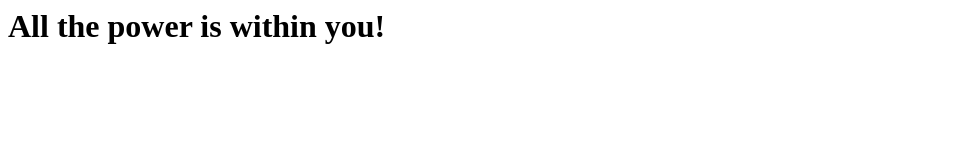
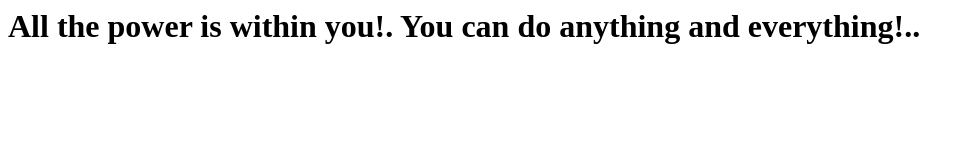
Before and after one commit to VeerendraVaitla0910/firstgitrepo, a plain HTML site: page index.html in a window 1280 px wide. Shown: the whole page, without its empty margins (0-974 px from the left). Drawn offline with Linux system fonts and the light colour scheme.

Commit message:
Completed First Quote

```diff
--- a/index.html
+++ b/index.html
@@ -1,6 +1,6 @@
 <html>
 	<body>
-		<h1> All the power is within you! </h1>
+		<h1> All the power is within you!. You can do anything and everything!.. </h1>
 
 	</body>
 
```
